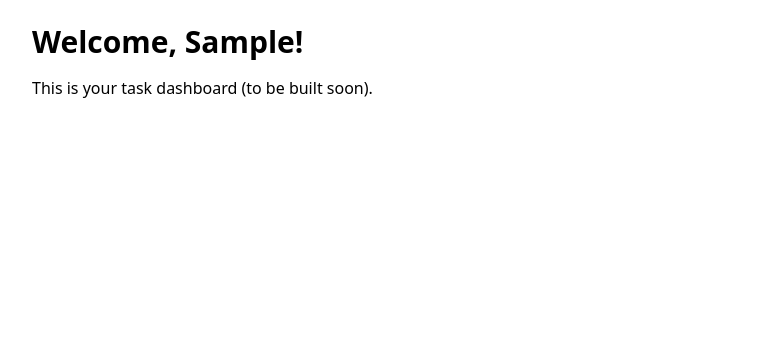
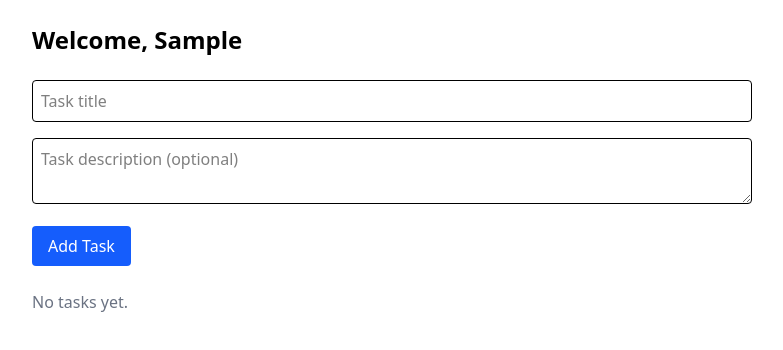
Before and after one commit to shahabas07/react-personal-task-tracker, a React (Vite) app: page /dashboard in a window 1280 px wide. Both pictures are taken after typing "Sample" into the empty fields and a click on the button "Login". Shown: the top 350 px of the page, without its empty margins (248-1031 px from the left). Built offline with nearby package versions, Linux system fonts and the light colour scheme.

Commit message:
feat: add task creation form and localStorage persistence

```diff
--- /dev/null
+++ b/src/components/TaskForm.jsx
@@ -0,0 +1,48 @@
+import { useState } from "react";
+
+export default function TaskForm({ onAddTask }) {
+  const [title, setTitle] = useState("");
+  const [description, setDescription] = useState("");
+
+  function handleSubmit(e) {
+    e.preventDefault();
+    if (!title.trim()) return;
+
+    const newTask = {
+      id: Date.now(),
+      title: title.trim(),
+      description: description.trim(),
+      completed: false,
+      createdAt: new Date().toISOString(),
+    };
+
+    onAddTask(newTask);
+    setTitle("");
+    setDescription("");
+  }
+
+  return (
+    <form onSubmit={handleSubmit} className="mb-6 space-y-4">
+      <input
+        type="text"
+        value={title}
+        onChange={(e) => setTitle(e.target.value)}
+        placeholder="Task title"
+        className="w-full p-2 border rounded"
+        required
+      />
+      <textarea
+        value={description}
+        onChange={(e) => setDescription(e.target.value)}
+        placeholder="Task description (optional)"
+        className="w-full p-2 border rounded"
+      />
+      <button
+        type="submit"
+        className="bg-blue-600 text-white px-4 py-2 rounded hover:bg-blue-700"
+      >
+        Add Task
+      </button>
+    </form>
+  );
+}
--- /dev/null
+++ b/src/components/TaskList.jsx
@@ -0,0 +1,22 @@
+export default function TaskList({ tasks }) {
+  if (tasks.length === 0) {
+    return <p className="text-gray-500">No tasks yet.</p>;
+  }
+
+  return (
+    <ul className="space-y-4">
+      {tasks.map((task) => (
+        <li
+          key={task.id}
+          className="border p-4 rounded shadow-sm bg-white"
+        >
+          <h3 className="font-semibold">{task.title}</h3>
+          {task.description && <p className="text-gray-700">{task.description}</p>}
+          <p className="text-sm text-gray-400">
+            Created: {new Date(task.createdAt).toLocaleString()}
+          </p>
+        </li>
+      ))}
+    </ul>
+  );
+}
--- a/src/pages/DashboardPage.jsx
+++ b/src/pages/DashboardPage.jsx
@@ -1,8 +1,12 @@
 import { useEffect, useState } from "react";
 import { useNavigate } from "react-router-dom";
+import TaskForm from "../components/TaskForm";
+import TaskList from "../components/TaskList";
+import { saveTasks, loadTasks } from "../utils/taskStorage";
 
 export default function DashboardPage() {
   const [username, setUsername] = useState(null);
+  const [tasks, setTasks] = useState([]);
   const navigate = useNavigate();
 
   useEffect(() => {
@@ -12,12 +16,20 @@ export default function DashboardPage() {
     } else {
       setUsername(storedUser);
     }
+    setTasks(loadTasks());
   }, [navigate]);
 
+  const handleAddTask = (task) => {
+    const updatedTasks = [task, ...tasks];
+    setTasks(updatedTasks);
+    saveTasks(updatedTasks);
+  };
+
   return (
-    <div className="p-6 max-w-3xl mx-auto">
-      <h1 className="text-3xl font-bold mb-4">Welcome, {username}!</h1>
-      <p>This is your task dashboard (to be built soon).</p>
+    <div className="p-6 max-w-3xl mx-auto space-y-6">
+      <h1 className="text-2xl font-bold">Welcome, {username}</h1>
+      <TaskForm onAddTask={handleAddTask} />
+      <TaskList tasks={tasks} />
     </div>
   );
 }
--- /dev/null
+++ b/src/utils/taskStorage.js
@@ -0,0 +1,10 @@
+const TASKS_KEY = "tasks";
+
+export const saveTasks = (tasks) => {
+  localStorage.setItem(TASKS_KEY, JSON.stringify(tasks));
+};
+
+export const loadTasks = () => {
+  const data = localStorage.getItem(TASKS_KEY);
+  return data ? JSON.parse(data) : [];
+};
```
Also changed, not shown: 1 other file (tests, documents, lock files or other folders).
